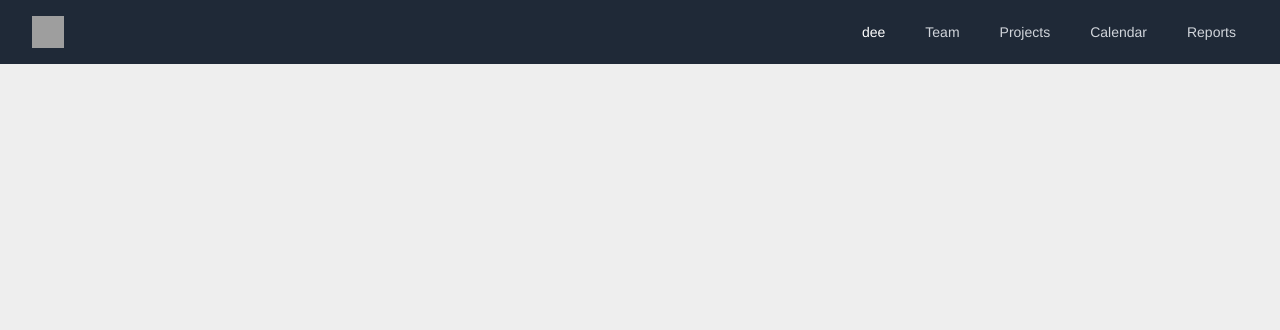
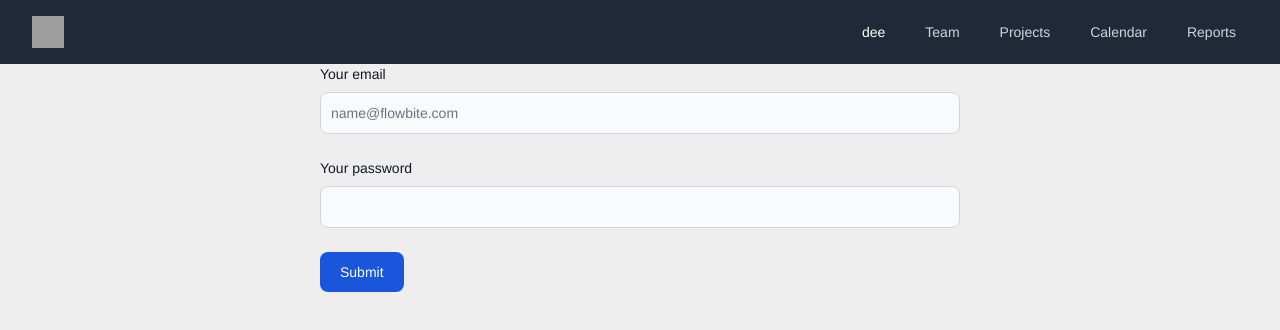
Before and after one commit to Moniruzzaman2525/Levi-s-management-client, a React (Create React App) app: page /signin in a window 1280 px wide. Shown: the top 330 px of the page. Built offline with nearby package versions, Linux system fonts and the light colour scheme; grey boxes are pictures that could not be loaded.

Commit message:
log in page start

```diff
--- a/src/App.js
+++ b/src/App.js
@@ -6,6 +6,7 @@
 import Update from './Pages/Update/Update';
 import ManageItems from './Pages/ManageItmes/ManageItems';
 import AddItem from './Pages/ManageItmes/AddItem/AddItem';
+import Signin from './Pages/SigninPage/Signin/Signin';
 
 function App() {
   return (
@@ -17,6 +18,7 @@
         <Route path='/manage' element={<ManageItems></ManageItems>}></Route>
         <Route path='/add' element={<AddItem></AddItem>}></Route>
         <Route path='/update/:id' element={<Update></Update>}></Route>
+        <Route path='signin' element={<Signin></Signin>}></Route>
       </Routes>
 
     </div>
--- /dev/null
+++ b/src/Pages/SigninPage/Signin/Signin.js
@@ -0,0 +1,27 @@
+import React from 'react';
+
+const Signin = () => {
+    return (
+        <div className='w-2/4 mx-auto'>
+            <form>
+                <div class="mb-6">
+                    <label for="email" class="block mb-2 text-sm font-medium text-gray-900 dark:text-gray-300">Your email</label>
+                    <input type="email" id="email" class="bg-gray-50 border border-gray-300 text-gray-900 text-sm rounded-lg focus:ring-blue-500 focus:border-blue-500 block w-full p-2.5 dark:bg-gray-700 dark:border-gray-600 dark:placeholder-gray-400 dark:text-white dark:focus:ring-blue-500 dark:focus:border-blue-500" placeholder="name@flowbite.com" required />
+                </div>
+                <div class="mb-6">
+                    <label for="password" class="block mb-2 text-sm font-medium text-gray-900 dark:text-gray-300">Your password</label>
+                    <input type="password" id="password" class="bg-gray-50 border border-gray-300 text-gray-900 text-sm rounded-lg focus:ring-blue-500 focus:border-blue-500 block w-full p-2.5 dark:bg-gray-700 dark:border-gray-600 dark:placeholder-gray-400 dark:text-white dark:focus:ring-blue-500 dark:focus:border-blue-500" required />
+                </div>
+                {/* <div class="flex items-start mb-6">
+                    <div class="flex items-center h-5">
+                        <input id="remember" type="checkbox" value="" class="w-4 h-4 border border-gray-300 rounded bg-gray-50 focus:ring-3 focus:ring-blue-300 dark:bg-gray-700 dark:border-gray-600 dark:focus:ring-blue-600 dark:ring-offset-gray-800" required>
+                    </div>
+                    <label for="remember" class="ml-2 text-sm font-medium text-gray-900 dark:text-gray-300">Remember me</label>
+                </div> */}
+                <button type="submit" class="text-white bg-blue-700 hover:bg-blue-800 focus:ring-4 focus:outline-none focus:ring-blue-300 font-medium rounded-lg text-sm w-full sm:w-auto px-5 py-2.5 text-center dark:bg-blue-600 dark:hover:bg-blue-700 dark:focus:ring-blue-800">Submit</button>
+            </form>
+        </div>
+    );
+};
+
+export default Signin;
```
